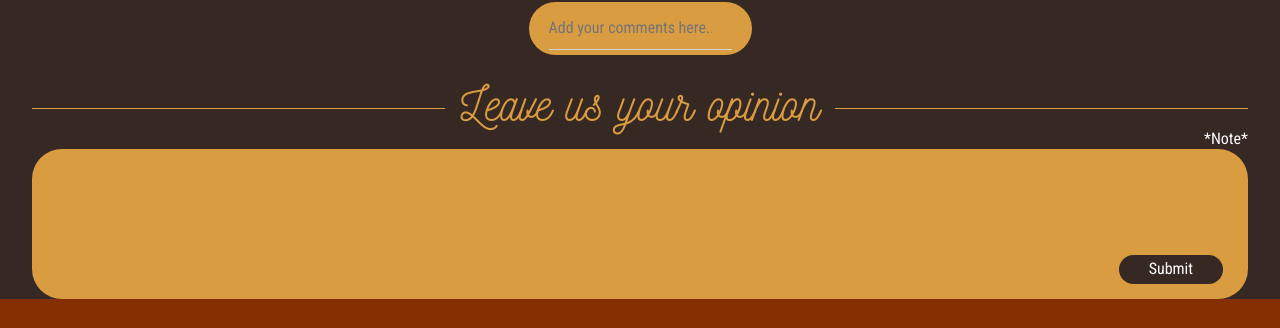
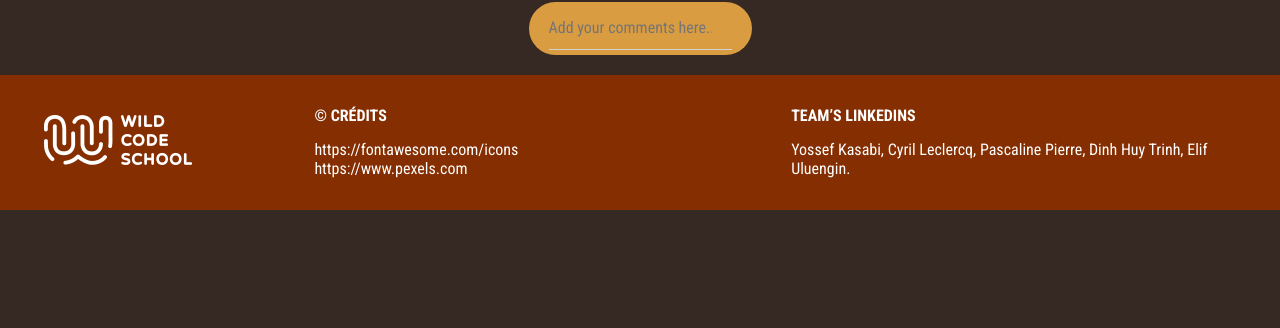
Before and after one commit to WildCodeSchool/2022-09-JS-Paris-project-2-TheSupremesBarmaids, a React (Vite) app in the folder frontend/: page /recipe/Cosmopolitan in a window 1280 px wide. Shown: the part 602-930 px from the top of the page. After the commit the page ends 812 px from the top, so only its background shows below. Built offline with nearby package versions, Linux system fonts and the light colour scheme; no server answers.

Commit message:
clean presentation

```diff
--- a/frontend/src/pages/Details/Commentaire.jsx
+++ b/frontend/src/pages/Details/Commentaire.jsx
@@ -17,16 +17,6 @@ function Commentaire() {
           </div>
         </ContextProvider>
       </div>
-      <div className="reviews">
-        <h3 className="reviewTitle linedTitle">
-          <span className="linedTitle__text">Leave us your opinion</span>
-        </h3>
-        <div className="reviewNote">*Note*</div>
-        <div className="reviewBox">
-          <input type="textbox" id="review" name="review" maxLength={75} />
-          <button type="submit">Submit</button>
-        </div>
-      </div>
     </div>
   );
 }
```
